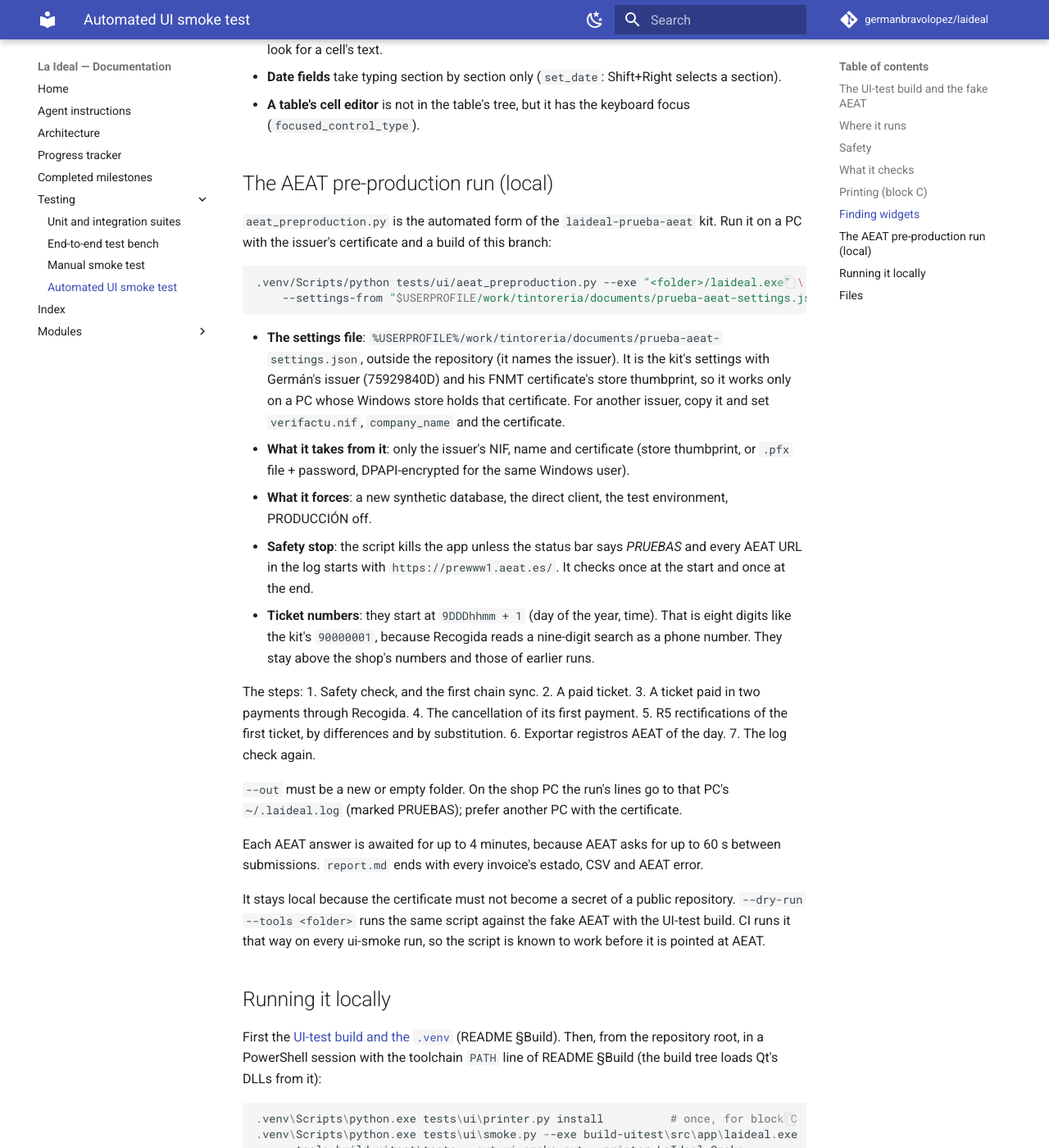
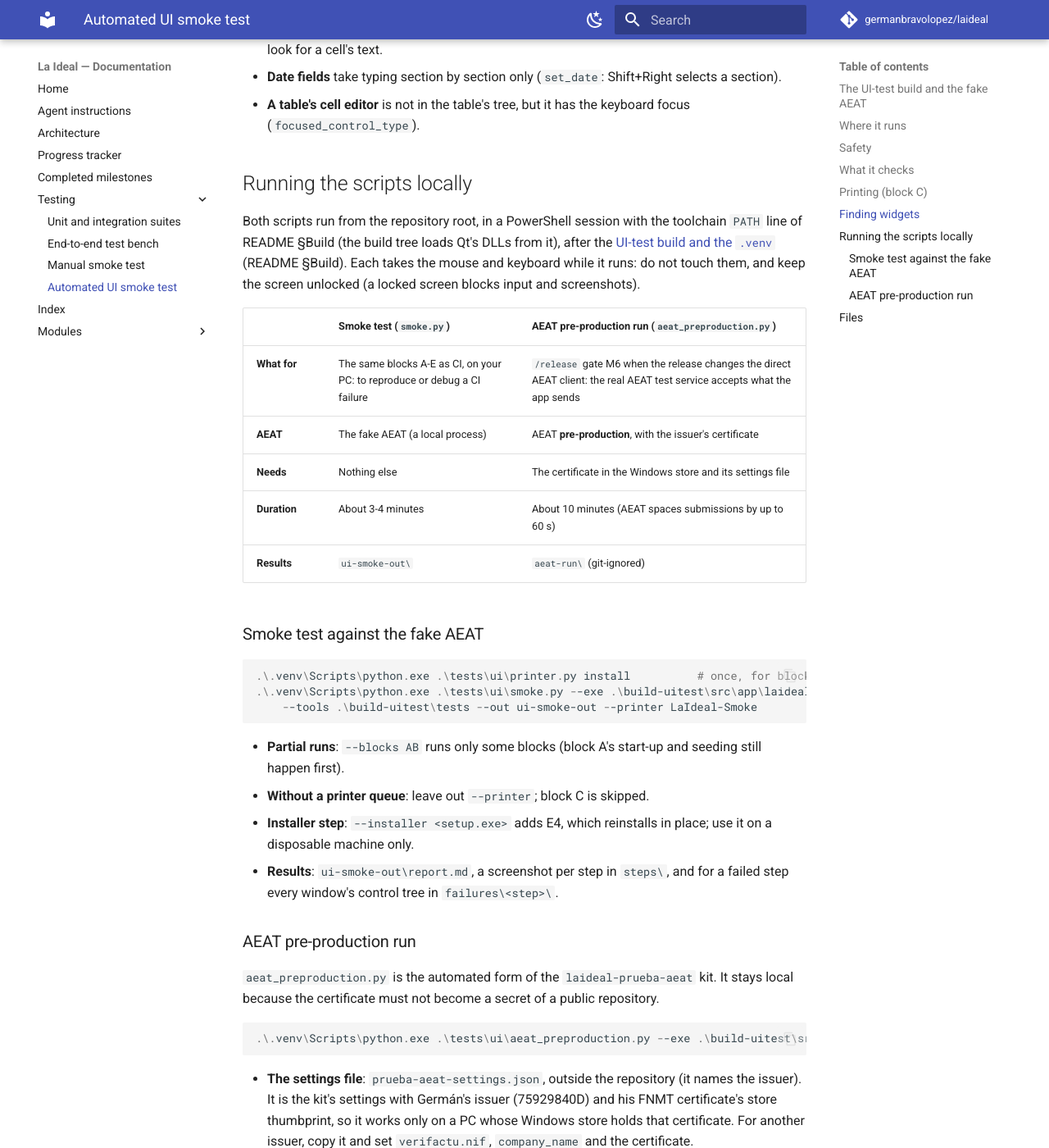
Before and after one commit to germanbravolopez/laideal, an MkDocs documentation site: the page built from docs/testing/ui_smoke.md, in a window 1280 px wide and 1400 px high, scrolled down 4134 px. Shown: the whole window at 82% size. Built offline with MkDocs 1.6.1 and Material for MkDocs 9.7.7, drawn with Linux system fonts in a browser that asks for light colours; comment, search, counter and statistics services are not loaded; some of the changed text lies outside the part shown.

Commit message:
Docs: ui_smoke.md has one 'Running the scripts locally' section that tells smoke.py (fake AEAT, reproduce CI) from aeat_preproduction.py (M6, real AEAT pre-production), with the PowerShell commands; README and smoke_test links updated

````diff
--- a/docs/testing/ui_smoke.md
+++ b/docs/testing/ui_smoke.md
@@ -90,51 +90,57 @@ Qt 6 publishes a widget's `objectName` as its UIA **AutomationId**, so the scrip
 - **Date fields** take typing section by section only (`set_date`: Shift+Right selects a section).
 - **A table's cell editor** is not in the table's tree, but it has the keyboard focus (`focused_control_type`).
 
-## The AEAT pre-production run (local)
+## Running the scripts locally
 
-`aeat_preproduction.py` is the automated form of the `laideal-prueba-aeat` kit. Run it on a PC with the issuer's certificate and a build of this branch:
+Both scripts run from the repository root, in a PowerShell session with the toolchain `PATH` line of README §Build (the build tree loads Qt's DLLs from it), after the [UI-test build and the `.venv`](../../README.md#ui-test-build) (README §Build). Each takes the mouse and keyboard while it runs: do not touch them, and keep the screen unlocked (a locked screen blocks input and screenshots).
 
-```bash
-.venv/Scripts/python tests/ui/aeat_preproduction.py --exe "<folder>/laideal.exe" \
-    --settings-from "$USERPROFILE/work/tintoreria/documents/prueba-aeat-settings.json" --out aeat-run
+| | Smoke test (`smoke.py`) | AEAT pre-production run (`aeat_preproduction.py`) |
+|---|---|---|
+| **What for** | The same blocks A-E as CI, on your PC: to reproduce or debug a CI failure | `/release` gate M6 when the release changes the direct AEAT client: the real AEAT test service accepts what the app sends |
+| **AEAT** | The fake AEAT (a local process) | AEAT **pre-production**, with the issuer's certificate |
+| **Needs** | Nothing else | The certificate in the Windows store and its settings file |
+| **Duration** | About 3-4 minutes | About 10 minutes (AEAT spaces submissions by up to 60 s) |
+| **Results** | `ui-smoke-out\` | `aeat-run\` (git-ignored) |
+
+### Smoke test against the fake AEAT
+
+```powershell
+.\.venv\Scripts\python.exe .\tests\ui\printer.py install          # once, for block C
+.\.venv\Scripts\python.exe .\tests\ui\smoke.py --exe .\build-uitest\src\app\laideal.exe `
+    --tools .\build-uitest\tests --out ui-smoke-out --printer LaIdeal-Smoke
 ```
 
-- **The settings file**: `%USERPROFILE%/work/tintoreria/documents/prueba-aeat-settings.json`, outside the repository (it names the issuer). It is the kit's settings with Germán's issuer (75929840D) and his FNMT certificate's store thumbprint, so it works only on a PC whose Windows store holds that certificate. For another issuer, copy it and set `verifactu.nif`, `company_name` and the certificate.
+- **Partial runs**: `--blocks AB` runs only some blocks (block A's start-up and seeding still happen first).
+- **Without a printer queue**: leave out `--printer`; block C is skipped.
+- **Installer step**: `--installer <setup.exe>` adds E4, which reinstalls in place; use it on a disposable machine only.
+- **Results**: `ui-smoke-out\report.md`, a screenshot per step in `steps\`, and for a failed step every window's control tree in `failures\<step>\`.
+
+### AEAT pre-production run
+
+`aeat_preproduction.py` is the automated form of the `laideal-prueba-aeat` kit. It stays local because the certificate must not become a secret of a public repository.
+
+```powershell
+.\.venv\Scripts\python.exe .\tests\ui\aeat_preproduction.py --exe .\build-uitest\src\app\laideal.exe --settings-from C:\Users\gebra\work\tintoreria\documents\prueba-aeat-settings.json --out aeat-run
+```
+
+- **The settings file**: `prueba-aeat-settings.json`, outside the repository (it names the issuer). It is the kit's settings with Germán's issuer (75929840D) and his FNMT certificate's store thumbprint, so it works only on a PC whose Windows store holds that certificate. For another issuer, copy it and set `verifactu.nif`, `company_name` and the certificate.
 - **What it takes from it**: only the issuer's NIF, name and certificate (store thumbprint, or `.pfx` file + password, DPAPI-encrypted for the same Windows user).
 - **What it forces**: a new synthetic database, the direct client, the test environment, PRODUCCIÓN off.
 - **Safety stop**: the script kills the app unless the status bar says *PRUEBAS* and every AEAT URL in the log starts with `https://prewww1.aeat.es/`. It checks once at the start and once at the end.
 - **Ticket numbers**: they start at `9DDDhhmm + 1` (day of the year, time). That is eight digits like the kit's `90000001`, because Recogida reads a nine-digit search as a phone number. They stay above the shop's numbers and those of earlier runs.
+- **`--out`** must be a new or empty folder: delete or rename `aeat-run` before running again. On the shop PC the run's lines go to that PC's `~/.laideal.log` (marked PRUEBAS); prefer another PC with the certificate.
+- **Waiting**: each AEAT answer is awaited for up to 4 minutes, and Anular / Rectificar close only once AEAT has answered.
+- **Results**: `aeat-run\report.md` ends with every invoice's estado, CSV and AEAT error; a failed step leaves every window's control tree in `failures\<step>\`.
+- **Dry run**: `--dry-run --tools .\build-uitest\tests` runs the same script against the fake AEAT. CI runs it that way on every ui-smoke run, so the script is known to work before it is pointed at AEAT.
 
 The steps:
 1. Safety check, and the first chain sync.
 2. A paid ticket.
 3. A ticket paid in two payments through Recogida.
 4. The cancellation of its first payment.
-5. R5 rectifications of the first ticket, by differences and by substitution.
+5. R5 rectifications of the first ticket, by differences and by substitution (numbered `R-<n>` since 12.0).
 6. Exportar registros AEAT of the day.
 7. The log check again.
-
-`--out` must be a new or empty folder. On the shop PC the run's lines go to that PC's `~/.laideal.log` (marked PRUEBAS); prefer another PC with the certificate.
-
-Each AEAT answer is awaited for up to 4 minutes, because AEAT asks for up to 60 s between submissions. `report.md` ends with every invoice's estado, CSV and AEAT error.
-
-It stays local because the certificate must not become a secret of a public repository. `--dry-run --tools <folder>` runs the same script against the fake AEAT with the UI-test build. CI runs it that way on every ui-smoke run, so the script is known to work before it is pointed at AEAT.
-
-## Running it locally
-
-First the [UI-test build and the `.venv`](../../README.md#ui-test-build) (README §Build). Then, from the repository root, in a PowerShell session with the toolchain `PATH` line of README §Build (the build tree loads Qt's DLLs from it):
-
-```powershell
-.venv\Scripts\python.exe tests\ui\printer.py install          # once, for block C
-.venv\Scripts\python.exe tests\ui\smoke.py --exe build-uitest\src\app\laideal.exe `
-    --tools build-uitest\tests --out ui-smoke-out --printer LaIdeal-Smoke
-```
-
-- **Partial runs**: `--blocks AB` runs only some blocks (block A's start-up and seeding still happen first).
-- **Without a printer queue**: leave out `--printer`; block C is skipped.
-- **Installer step**: `--installer <setup.exe>` adds E4, which reinstalls in place; use it on a disposable machine only.
-- **During a run**: it takes the mouse and keyboard for about 3-4 minutes, so do not touch them, and keep the screen unlocked (a locked screen blocks input and screenshots).
-- **Results**: `ui-smoke-out\report.md`, a screenshot per step in `steps\`, and for a failed step every window's control tree in `failures\<step>\`.
 
 ## Files
 
````
Also changed, not shown: README.md (+2 -2 lines), docs/testing/smoke_test.md (+2 -2 lines).
